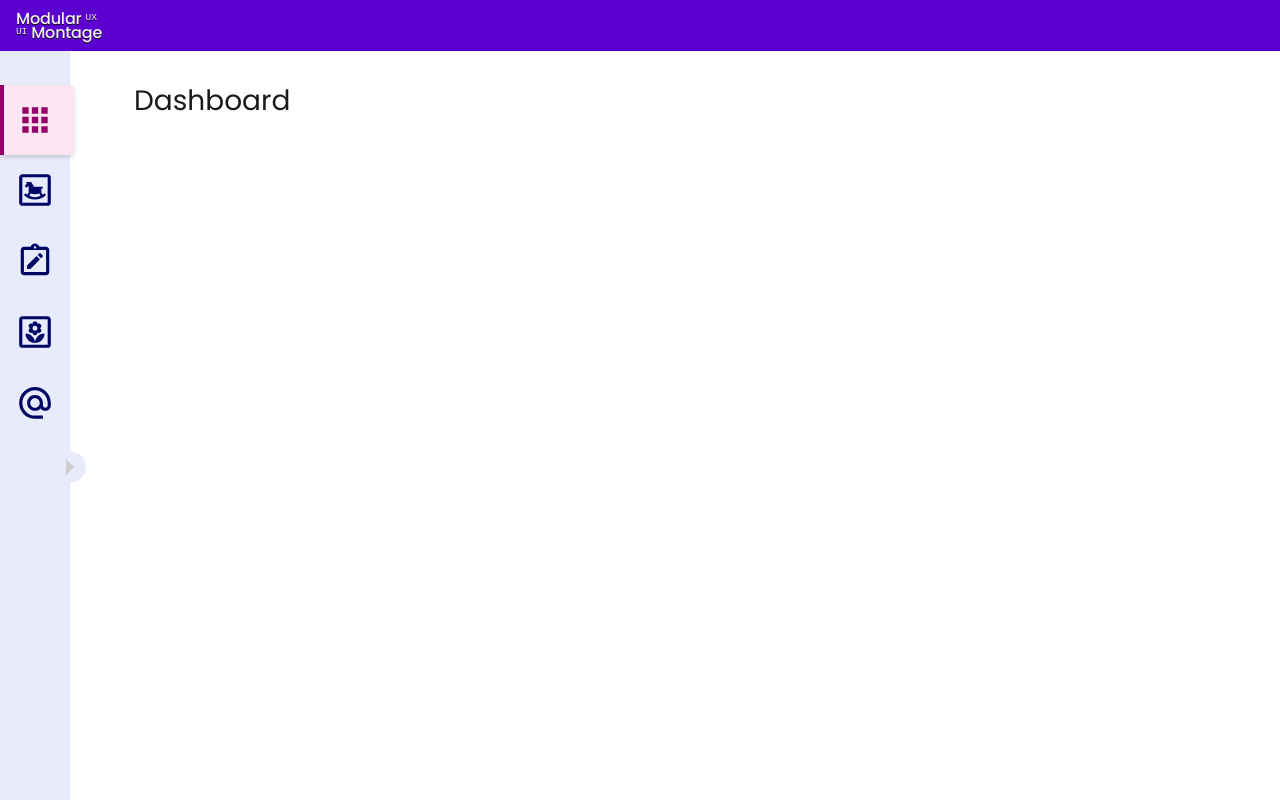
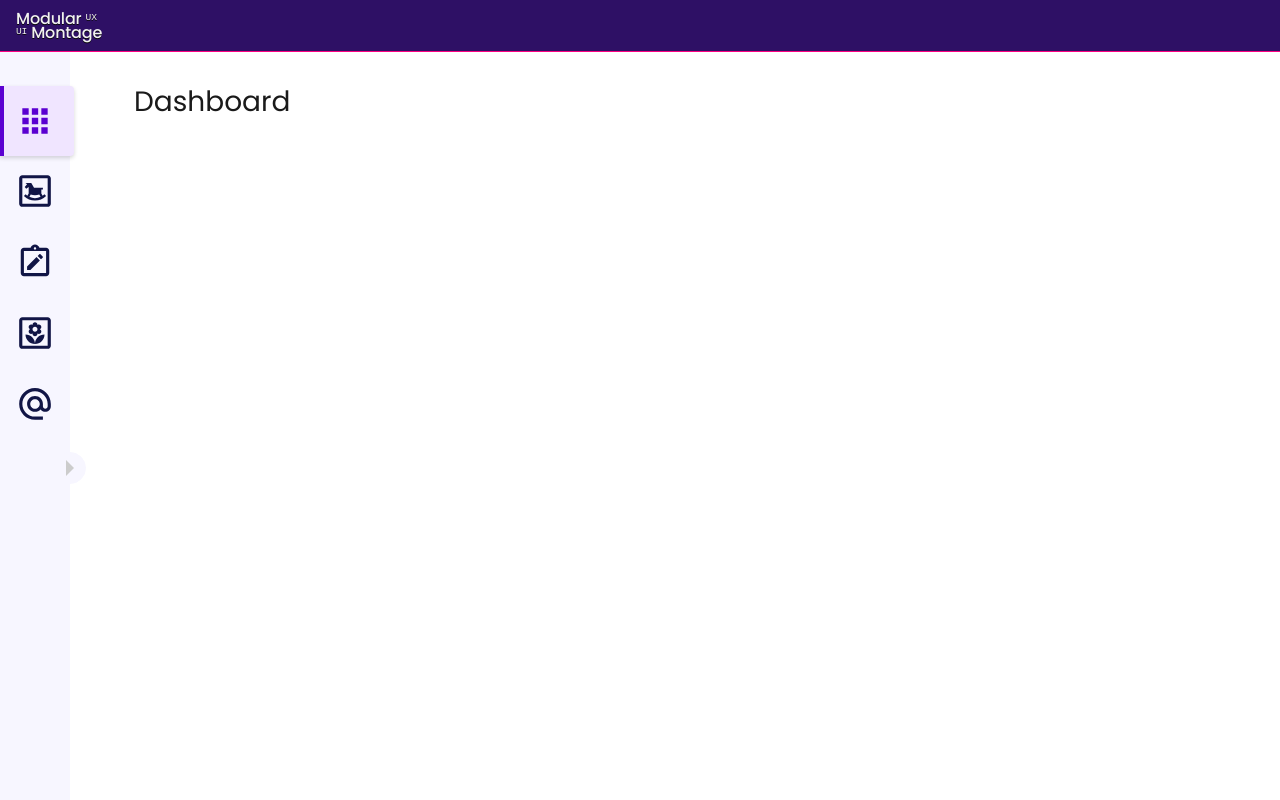
Before and after one commit to k3vnb/modular_montage, a React (Create React App) app: page /dashboard in a window 1280 px wide. Built offline with nearby package versions, Linux system fonts and the light colour scheme.

Commit message:
update app components with new color scheme

```diff
--- a/src/elements/AppBar/BottomBar/BottomBar.elements.tsx
+++ b/src/elements/AppBar/BottomBar/BottomBar.elements.tsx
@@ -14,7 +14,7 @@ export const BottomBarContainer = styled(Box, options)<ContainerProps>(({ theme,
   width: '100vw',
   maxWidth: '100%',
   height: BOTTOM_BAR_HEIGHT,
-  backgroundColor: theme.palette.secondary.surface,
+  backgroundColor: theme.styles.primary.shades.neutral[50],
   zIndex: isDrawerVisible ? 50 : 'auto',
   '& > ul': {
     listStyle: 'none',
--- a/src/elements/AppBar/BottomBar/bin/DrawerMenu.elements.tsx
+++ b/src/elements/AppBar/BottomBar/bin/DrawerMenu.elements.tsx
@@ -56,17 +56,17 @@ const StyledLinkContainer = styled(Box)(({ theme }) => {
     border: '1px solid transparent',
     borderRadius: '4px',
     '&.active': {
-      backgroundColor: palette.special.surface,
-      color: palette.special.main,
+      backgroundColor: theme.styles.primary.surface,
+      color: theme.styles.primary.main,
       fontWeight: 500,
-      borderColor: palette.primary.borderActive,
+      borderColor: theme.styles.primary.main,
       borderRadius: '4px',
       width: `calc(100% + ${theme.spacing(paddingXOffset * 2)})`,
-      boxShadow: `inset 0px 0px 0px 2px ${palette.special.borderActive}`,
+      boxShadow: `inset 0px 0px 0px 2px ${theme.styles.primary.borderActive}`,
       letterSpacing: '0px',
     },
     '&:hover&:not(.active)': {
-      color: palette.special.main,
+      color: theme.styles.primary.main,
       fontWeight: 600,
       letterSpacing: '0px',
     },
--- a/src/elements/AppBar/BottomBar/bin/NavItems.tsx
+++ b/src/elements/AppBar/BottomBar/bin/NavItems.tsx
@@ -77,7 +77,7 @@ const StyledNavItem = styled(Box)(({ theme }) => {
     alignItems: 'center',
     width: '100%',
     ...THEME_FONTS.textMd,
-    color: palette.secondary.main,
+    color: theme.styles.primary.shades.neutral[100],
     fontWeight: 400,
     letterSpacing: '.25px',
     height: '80px',
@@ -92,15 +92,15 @@ const StyledNavItem = styled(Box)(({ theme }) => {
     transitionTimingFunction: 'ease',
     '&.active': {
       boxShadow: `2px 2px 1px ${palette.neutral[15]}`,
-      backgroundColor: palette.special.surface,
-      color: palette.special.main,
+      backgroundColor: theme.styles.primary.surface,
+      color: theme.styles.primary.main,
       fontWeight: 600,
       borderWidth: `0 0 ${borderOffset}px 0`,
-      borderColor: palette.special.main,
+      borderColor: theme.styles.primary.main,
       letterSpacing: '0px',
     },
     '&:hover&:not(.active)': {
-      color: palette.special.main,
+      color: theme.styles.primary.main,
     },
     '&:not(.active)': {
       borderColor: 'transparent',
--- a/src/elements/AppBar/Sidebar/Sidebar.elements.tsx
+++ b/src/elements/AppBar/Sidebar/Sidebar.elements.tsx
@@ -19,6 +19,6 @@ export const SidebarContent = styled(Stack)(({ theme }) => ({
   minHeight: '100%',
   height: 'auto',
   padding: '34px 0',
-  backgroundColor: theme.palette.secondary.surface,
+  backgroundColor: theme.styles.primary.shades.neutral[50],
   transition,
 }));
--- a/src/elements/AppBar/Sidebar/bin/NavMenu.tsx
+++ b/src/elements/AppBar/Sidebar/bin/NavMenu.tsx
@@ -58,7 +58,7 @@ const StyledNavLink = styled(NavLink)(({ theme }) => {
     padding: '16px 0px',
     textDecoration: 'none',
     letterSpacing: '0.5px',
-    color: palette.secondary.main,
+    color: theme.styles.primary.shades.neutral[100],
     transitionProperty: 'color, background-color, box-shadow',
     transitionDuration: `${TRANSITION_DURATION}ms`,
     transitionTimingFunction: 'ease',
@@ -72,11 +72,11 @@ const StyledNavLink = styled(NavLink)(({ theme }) => {
       fontSize: 38,
     },
     '&.active': {
-      color: palette.special.main,
-      backgroundColor: palette.special.surface,
+      color: theme.styles.primary.main,
+      backgroundColor: theme.styles.primary.surface,
       fontWeight: 600,
       letterSpacing: '0px',
-      borderColor: palette.special.main,
+      borderColor: theme.styles.primary.main,
       borderWidth: `0 0 0 ${borderOffset}px`,
       borderStyle: 'solid',
       borderRadius: `0 ${rounded} ${rounded} 0`,
@@ -94,7 +94,7 @@ const StyledNavLink = styled(NavLink)(({ theme }) => {
       },
     },
     '&:hover&:not(.active)': {
-      color: palette.special.main,
+      color: theme.styles.primary.main,
       fontWeight: 500,
     },
   };
--- a/src/elements/AppBar/Sidebar/bin/ToggleExpandButton.tsx
+++ b/src/elements/AppBar/Sidebar/bin/ToggleExpandButton.tsx
@@ -30,10 +30,10 @@ const StyledToggleExpandButton = styled(UnstyledButton)(({ theme }) => ({
   alignItems: 'center',
   justifyContent: 'center',
   borderRadius: '50%',
-  backgroundColor: theme.palette.secondary.surface,
+  backgroundColor: theme.styles.primary.shades.neutral[50],
   transition: `all ${TRANSITION_DURATION * 2} ease`,
   transform: 'translateX(50%)',
-  border: `1px solid ${theme.palette.secondary.surface}`,
+  border: `1px solid ${theme.styles.primary.shades.neutral[50]}`,
   '&:hover': {
     boxShadow: `1px 0px 2px ${theme.palette.neutral[10]}`,
     '&::after': {
--- a/src/elements/Header/Header.tsx
+++ b/src/elements/Header/Header.tsx
@@ -54,9 +54,9 @@ const HeaderWrapper = styled(Box)(({ theme }) => ({
   maxHeight: '100%',
   maxWidth: '100%',
   overflow: 'hidden',
-  backgroundColor: theme.palette.primary.main,
-  color: theme.palette.neutral[10],
-  borderBottom: `0.5px solid ${theme.palette.primary.accent}`,
+  backgroundColor: theme.styles.primary.shades.dark,
+  color: theme.styles.neutral[10],
+  borderBottom: `0.5px solid ${theme.styles.primary.shades.accent}`,
   '& .brand': {
     textShadow: `0px 1px 0px ${theme.palette.neutral[95]}`,
   },
--- a/src/theme/palettes/colors.ts
+++ b/src/theme/palettes/colors.ts
@@ -230,7 +230,7 @@ const colors = {
     950: '#4f0034',
   },
   mutedBlue: {
-    25: '#fcfbff',
+    25: '#f7f6ff',
     50: '#e5e6ee',
     100: '#bdc1d6',
     200: '#6b749f',
--- a/src/theme/palettes/defaultPalette.ts
+++ b/src/theme/palettes/defaultPalette.ts
@@ -31,11 +31,11 @@ const themeColors = {
     borderActive: colors.blueViolet['300'],
     shades: {
       neutral: {
-        50: colors.mutedBlue['50'],
+        50: colors.mutedBlue['25'],
         100: colors.mutedBlue['900']
       },
       dark: colors.mutedPurple['900'],
-      accent: '#fb0081',
+      accent: colors.brightPink['500'],
     },
   },
   secondary: {
```
Also changed, not shown: src/theme/types.ts (+17 -2 lines).
